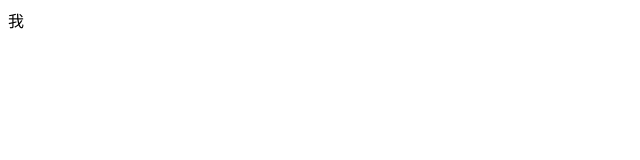
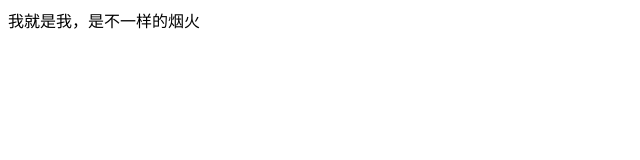
Before and after one commit to richard0305/richard0305.github.com, a plain HTML site: page index.html in a window 1280 px wide. Shown: the whole page, without its empty margins (0-640 px from the left). Drawn offline with Linux system fonts and the light colour scheme.

Commit message:
做了修改1124

```diff
--- a/index.html
+++ b/index.html
@@ -5,6 +5,6 @@
     <title>Richard0305</title>
 </head>
 <body>
-我
+我就是我，是不一样的烟火
 </body>
 </html>
```
